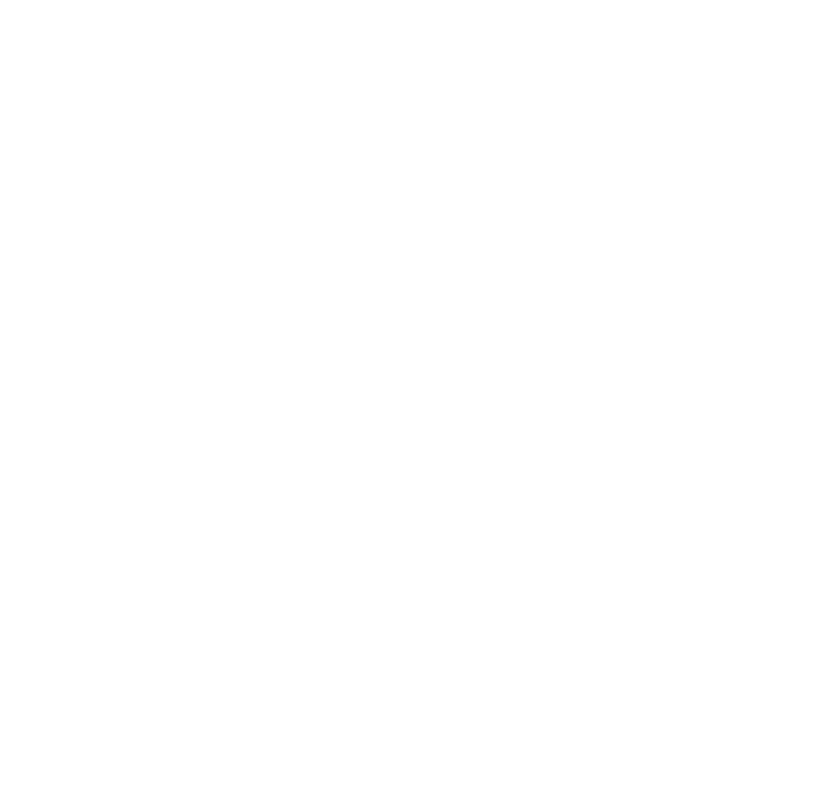
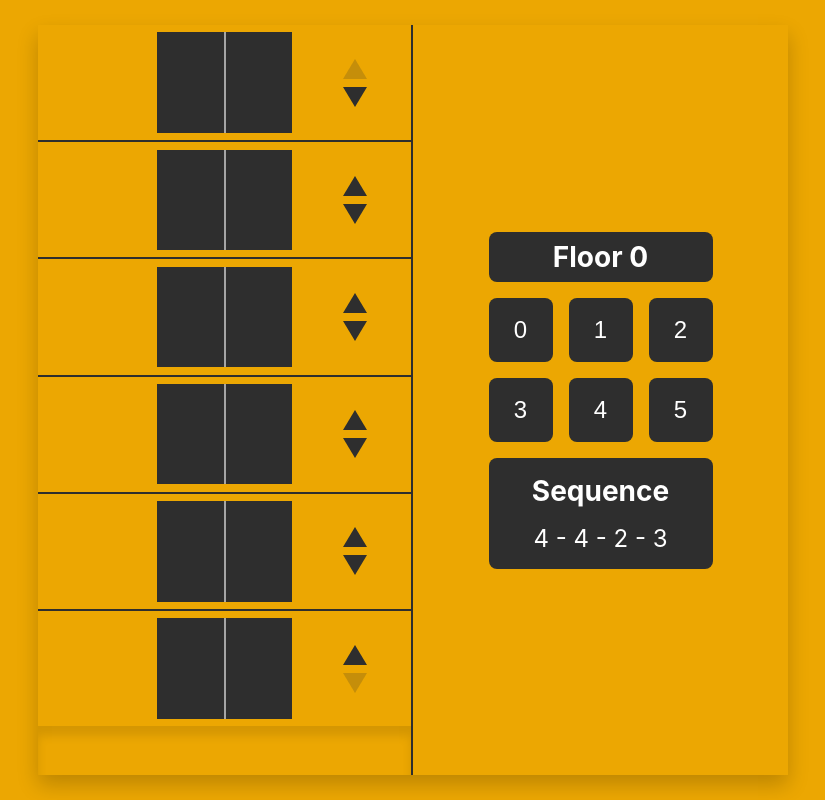
Before and after one commit to Joeghanoe/marvia-elevator, a React (Create React App) app: page / in a window 1280 px wide. Shown: the whole page, without its empty margins (227-1052 px from the left). Built offline with nearby package versions, Linux system fonts and the light colour scheme; the HTML template or start-up script is replaced by a standard one.

Commit message:
base Elevator implemented

```diff
--- a/src/App.scss
+++ b/src/App.scss
@@ -2,5 +2,9 @@
     &__container {
         text-align: center;
         background: #ECA702;
+        width: 100%;
+        min-height: 100vh;
+        display: grid;
+        place-items: center;
     }
 }
--- a/src/App.tsx
+++ b/src/App.tsx
@@ -1,28 +1,27 @@
 import './App.scss';
-import ElevatorShaft from './components/ElevatorShaft/ElevatorShaft';
+import Elevator from './components/Elevator/Elevator';
 
 const App = () => {
     return (
-        <div className="App__container">
-            <div></div>
+        <div className="app__container">
+            <Elevator />
         </div>
     );
 }
 
-{/*
-    ElevatorContainer
-        ElevatorState
-            ElevatorOrder
-            ElevatorPosition
+// ElevatorContainer
+//     ElevatorState
+//         ElevatorOrder
+//         ElevatorPosition
 
-        ElevatorShaft
-            Elevator
-                Callback => Up/Down
-                IsOpen: boolean
+//     ElevatorShaft
+//         Elevator
+//             Callback => Up/Down
+//             IsOpen: boolean
 
-        ElevatorControls
-            Callback floor number
-*/}
+//     ElevatorControls
+//         Callback floor number
+
 
 // let elevator = [0, 3, 4, 5]
 
@@ -35,9 +34,7 @@
 // 5 - 2 = 3           [1, 2, 3, 0]
 
 // let elevatorOrder = [1, 2, 3, 0];
-
 // let order = elevator[elevatorOrder[0]];
-
 // elevatorOrder.shift();
 
 export default App;
--- a/src/components/Elevator/Elevator.scss
+++ b/src/components/Elevator/Elevator.scss
@@ -0,0 +1,9 @@
+.elevator {
+    &__container{
+        background: #ECA702;
+        width: 750px;
+        box-shadow: 0 10px 20px rgba(0,0,0,.2);
+        display: grid;
+        grid-template-columns: 1fr 1fr;
+    }
+}
--- a/src/components/Elevator/Elevator.tsx
+++ b/src/components/Elevator/Elevator.tsx
@@ -1,5 +1,29 @@
+import { useState } from "react"
+import ElevatorControls from "../ElevatorControls/ElevatorControls"
+import ElevatorShaft from "../ElevatorShaft/ElevatorShaft"
+
+import './Elevator.scss'
+
 const Elevator = () => {
-    return <div></div>
+    const [elevatorState, setElevatorState] = useState({
+        floors: 6,
+        activeFloor: 0,
+        sequence: [4, 4, 2, 3]
+    })
+
+    return <div className="elevator__container">
+        <ElevatorShaft
+            callBack={(direction: boolean, index: number) => console.log(direction, index)}
+            activeFloor={elevatorState.activeFloor}
+            floors={elevatorState.floors}
+        />
+        <ElevatorControls
+            activeFloor={elevatorState.activeFloor}
+            floors={elevatorState.floors}
+            sequence={elevatorState.sequence.toString().replaceAll(",", " - ")}
+            callBack={(index: number) => console.log(index)}
+        />
+    </div>
 }
 
 export default Elevator
--- /dev/null
+++ b/src/components/ElevatorButton/ElevatorButton.scss
@@ -0,0 +1,37 @@
+.elevator-button {
+    &__container{
+        border: none;
+        background-color: transparent;
+        padding: 0;
+        margin: 0;
+
+        &--disabled{
+            opacity: .2;
+        }
+
+        &--enabled{
+            transition: 250ms ease-in-out transform;
+            cursor: pointer;
+
+            &:hover{
+                transform: scale(1.1);
+            }
+        }
+    }
+
+    &__button-up{
+        width: 0;
+        height: 0;
+        border-left: 12px solid transparent;
+        border-right: 12px solid transparent;
+        border-bottom: 20px solid #2e2e2e;
+    }
+
+    &__button-down{
+        width: 0;
+        height: 0;
+        border-left: 12px solid transparent;
+        border-right: 12px solid transparent;
+        border-top: 20px solid #2e2e2e;
+    }
+}
--- /dev/null
+++ b/src/components/ElevatorButton/ElevatorButton.tsx
@@ -0,0 +1,23 @@
+import './ElevatorButton.scss'
+
+interface IElevatorButton {
+    direction?: boolean,
+    disabled?: boolean,
+    callBack?: CallableFunction
+}
+
+const ElevatorButton = ({direction, callBack, disabled = false}: IElevatorButton) => {
+    return <button
+        onClick={e => {
+            e.preventDefault()
+            !disabled && callBack && callBack(direction)
+        }}
+        className={`
+            elevator-button__container
+            elevator-button__button-${direction ? 'up' : 'down'}
+            elevator-button__container--${disabled ? 'disabled' : 'enabled'}
+        `}
+    />
+}
+
+export default ElevatorButton
--- /dev/null
+++ b/src/components/ElevatorControls/ElevatorControls.scss
@@ -0,0 +1,55 @@
+.elevator-controls {
+    &__container {
+        display: grid;
+        place-items: center;
+        align-self: center;
+        margin: auto;
+        grid-gap: 16px;
+        font-size: 24px;
+        color: #fff;
+    }
+
+    &__heading{
+        font-weight: bold;
+        font-size: 28px;
+    }
+
+    &__floor {
+        background: #2e2e2e;
+        padding: 8px;
+        box-sizing: border-box;
+        width: 100%;
+        border-radius: 8px;
+    }
+
+    &__buttons {
+        display: grid;
+        grid-template-columns: repeat(3, 64px);
+        grid-gap: 16px;
+    }
+
+    &__button {
+        background: #2e2e2e;
+        border: none;
+        border-radius: 8px;
+        height: 64px;
+        font-size: 24px;
+        color: #fff;
+        transition: 250ms ease-in-out filter;
+
+        &:hover{
+            filter: brightness(1.4);
+        }
+    }
+
+    &__sequence {
+        border-radius: 8px;
+        box-sizing: border-box;
+        width: 100%;
+        display: grid;
+        grid-auto-flow: row;
+        grid-gap: 16px;
+        padding: 16px;
+        background: #2e2e2e;
+    }
+}
--- /dev/null
+++ b/src/components/ElevatorControls/ElevatorControls.tsx
@@ -0,0 +1,34 @@
+import './ElevatorControls.scss'
+
+interface IElevatorControls {
+    activeFloor: number,
+    floors: number,
+    sequence: string,
+    callBack?: CallableFunction
+}
+
+const ElevatorControls = ({activeFloor, floors, sequence, callBack}: IElevatorControls) => {
+    return <div className="elevator-controls__container">
+        <span className="elevator-controls__floor elevator-controls__heading">Floor {activeFloor}</span>
+        <div className="elevator-controls__buttons">
+            {new Array(floors).fill('').map((buttons: object, index: number) => {
+                return <button
+                    className="elevator-controls__button"
+                    key={`button-${index}`}
+                    onClick={e => {
+                        e.preventDefault()
+
+                        // Calls back the floor number corresponding to the button
+                        callBack && callBack(index)
+                    }}
+                >{index}</button>
+            })}
+        </div>
+        <div className="elevator-controls__sequence">
+            <span className="elevator-controls__heading">Sequence</span>
+            <span>{sequence}</span>
+        </div>
+    </div>
+}
+
+export default ElevatorControls
--- a/src/components/ElevatorRoom/ElevatorRoom.scss
+++ b/src/components/ElevatorRoom/ElevatorRoom.scss
@@ -1,12 +1,35 @@
 .elevator-room {
-    &__container{
-        background-color: rgb(54, 54, 54);
+    &__container {
+        display: grid;
+        grid-template-areas: "blank doors buttons";
+        grid-template-columns: 1fr 40% 1fr;
+        grid-gap: 8px;
+        border-bottom: 2px solid #2e2e2e;
+
+        &:last-of-type{
+            border-bottom: none;
+        }
+    }
+
+    &__doors {
+        background-color: #a5a5a5;
+        margin: 5%;
         display: grid;
         grid-template-columns: repeat(2, 1fr);
         grid-gap: 2px;
+        grid-column: 2/3;
     }
 
-    &__door{
-        background-color: rgb(85, 85, 85);
+    &__door {
+        background-color: #2e2e2e;
+    }
+
+    &__buttons {
+        display: grid;
+        grid-auto-flow: row;
+        place-items: center;
+        grid-gap: 8px;
+        margin-right: 8px;
+        align-self: center;
     }
 }
--- a/src/components/ElevatorRoom/ElevatorRoom.tsx
+++ b/src/components/ElevatorRoom/ElevatorRoom.tsx
@@ -1,9 +1,22 @@
+import ElevatorButton from '../ElevatorButton/ElevatorButton'
 import './ElevatorRoom.scss'
 
-const ElevatorRoom = () => {
+interface IElevatorProps {
+    isUpDisabled?: boolean
+    isDownDisabled?: boolean,
+    callBack: CallableFunction
+}
+
+const ElevatorRoom = ({isUpDisabled, isDownDisabled, callBack}: IElevatorProps) => {
     return <div className="elevator-room__container">
-        <div className="elevator-room__door" />
-        <div className="elevator-room__door" />
+        <div className="elevator-room__doors">
+            <div className="elevator-room__door" />
+            <div className="elevator-room__door" />
+        </div>
+        <div className="elevator-room__buttons">
+            <ElevatorButton direction={true} disabled={isUpDisabled} callBack={callBack}/>
+            <ElevatorButton direction={false} disabled={isDownDisabled} callBack={callBack}/>
+        </div>
     </div>
 }
 
--- a/src/components/ElevatorShaft/ElevatorShaft.scss
+++ b/src/components/ElevatorShaft/ElevatorShaft.scss
@@ -0,0 +1,16 @@
+.elevator-shaft {
+    &__container{
+        display: grid;
+        grid-template-rows: 1fr 6.5%;
+        border-right: 2px solid #2E2E2E;
+    }
+
+    &__content{
+        display: grid;
+        grid-auto-flow: rows;
+    }
+
+    &__floor{
+        box-shadow: inset 0 10px 10px rgba(0,0,0,.1);
+    }
+}
--- a/src/components/ElevatorShaft/ElevatorShaft.tsx
+++ b/src/components/ElevatorShaft/ElevatorShaft.tsx
@@ -1,8 +1,31 @@
+import React, { useState } from 'react'
+
+import ElevatorRoom from '../ElevatorRoom/ElevatorRoom'
+
 import './ElevatorShaft.scss'
 
-const ElevatorShaft = () => {
-    return <div>
+interface IElevatorShaft {
+    activeFloor: number,
+    floors: number,
+    callBack: CallableFunction
+}
 
+const ElevatorShaft = ({activeFloor, floors, callBack}: IElevatorShaft) => {
+    const [shaft, setShaft] = useState<object[]>(new Array(floors).fill(''))
+
+    return <div className="elevator-shaft__container" style={{height: 125 * floors}}>
+        <div className="elevator-shaft__content">
+            {shaft.map((elevator: object, index: number) => {
+                return <React.Fragment key={`elevator-${index}`}>
+                    <ElevatorRoom
+                        isDownDisabled={shaft.length === index + 1}
+                        isUpDisabled={index === 0}
+                        callBack={(direction: boolean) => callBack && callBack(direction, (shaft.length - 1) - index)}
+                    />
+                </React.Fragment>
+            })}
+        </div>
+        <div className="elevator-shaft__floor"/>
     </div>
 }
 
```
